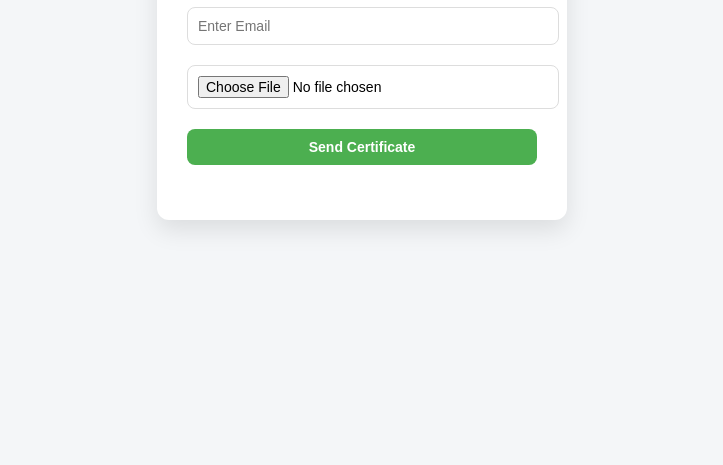
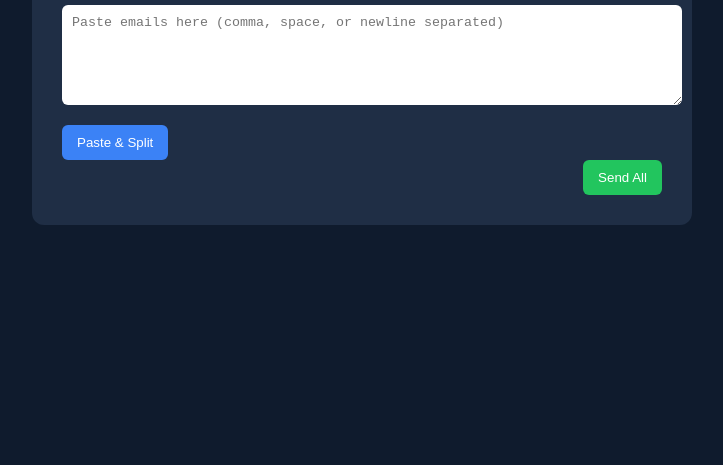
Before and after one commit to Deekshithrokkam/cert-sender, a website: page index.html in a window 1280 px wide. Shown: the part 351-816 px from the top of the page, without its empty margins (278-1001 px from the left). Drawn offline with Linux system fonts and the light colour scheme.

Commit message:
Redesign Certificate Sender layout and functionality

```diff
--- a/index.html
+++ b/index.html
@@ -5,118 +5,108 @@
   <style>
     body {
       font-family: 'Segoe UI', sans-serif;
-      background: #f4f6f8;
+      background: #0f1b2d;
       display: flex;
       justify-content: center;
       align-items: center;
       height: 100vh;
     }
 
-    .card {
-      background: white;
+    .container {
+      background: #1f2e45;
       padding: 30px;
       border-radius: 12px;
-      width: 350px;
-      box-shadow: 0 10px 25px rgba(0,0,0,0.1);
+      width: 600px;
+      color: white;
+    }
+
+    h1 {
       text-align: center;
     }
 
-    h2 {
-      margin-bottom: 20px;
-      color: #333;
+    .row {
+      display: flex;
+      gap: 10px;
+      margin-bottom: 10px;
     }
 
-    input, button {
+    input[type="text"], input[type="file"] {
+      padding: 10px;
+      border-radius: 6px;
+      border: none;
       width: 100%;
-      padding: 10px;
-      margin: 10px 0;
-      border-radius: 8px;
-      border: 1px solid #ddd;
-      font-size: 14px;
-    }
-
-    input:focus {
-      outline: none;
-      border-color: #4CAF50;
     }
 
     button {
-      background: #4CAF50;
-      color: white;
+      padding: 10px 15px;
       border: none;
+      border-radius: 6px;
       cursor: pointer;
-      font-weight: bold;
     }
 
-    button:hover {
-      background: #45a049;
+    .add-btn {
+      background: #3b82f6;
+      color: white;
     }
 
-    #status {
-      margin-top: 15px;
-      font-size: 14px;
-      font-weight: bold;
+    .send-btn {
+      background: #22c55e;
+      color: white;
+      float: right;
     }
 
-    .success {
-      color: green;
-    }
-
-    .error {
-      color: red;
+    textarea {
+      width: 100%;
+      height: 80px;
+      margin-bottom: 15px;
+      border-radius: 6px;
+      padding: 10px;
+      border: none;
     }
   </style>
 </head>
 
 <body>
+  <div class="container">
+    <h1>🎓 Certificate Sender</h1>
 
-  <div class="card">
-    <h2>🎓 Certificate Sender</h2>
+    <!-- BULK PASTE AREA -->
+    <textarea id="bulkEmails" placeholder="Paste emails here (comma, space, or newline separated)"></textarea>
 
-    <form id="form">
-      <input type="email" name="email" placeholder="Enter Email" required>
-      <input type="file" name="file" required>
-      <button type="submit">Send Certificate</button>
-    </form>
+    <button class="add-btn" onclick="processBulk()">Paste & Split</button>
 
-    <p id="status"></p>
+    <div id="emailContainer"></div>
+
+    <button class="send-btn">Send All</button>
   </div>
 
   <script>
-    const form = document.getElementById("form");
-    const statusText = document.getElementById("status");
+    const container = document.getElementById("emailContainer");
 
-    form.addEventListener("submit", async (e) => {
-      e.preventDefault();
+    function createRow(email = "") {
+      const row = document.createElement("div");
+      row.className = "row";
 
-      statusText.className = "";
-      statusText.innerText = "Sending... ⏳";
+      row.innerHTML = `
+        <input type="text" placeholder="Email address" value="${email}">
+        <input type="file">
+      `;
 
-      const formData = new FormData(form);
+      container.appendChild(row);
+    }
 
-      try {
-        const res = await fetch("http://127.0.0.1:3000/send", {
-          method: "POST",
-          body: formData
-        });
+    function processBulk() {
+      const bulkText = document.getElementById("bulkEmails").value;
 
-        const text = await res.text();
+      // Split by comma, space, or newline
+      const emails = bulkText.split(/[\s,]+/).filter(e => e.trim() !== "");
 
-        if (res.ok) {
-          statusText.innerText = "✅ Email sent successfully!";
-          statusText.className = "success";
-          form.reset();
-        } else {
-          statusText.innerText = "❌ Failed to send email";
-          statusText.className = "error";
-        }
+      container.innerHTML = ""; // clear previous rows
 
-      } catch (err) {
-        statusText.innerText = "⚠️ Server not reachable";
-        statusText.className = "error";
-      }
-    });
+      emails.forEach(email => {
+        createRow(email.trim());
+      });
+    }
   </script>
-
 </body>
 </html>
```
